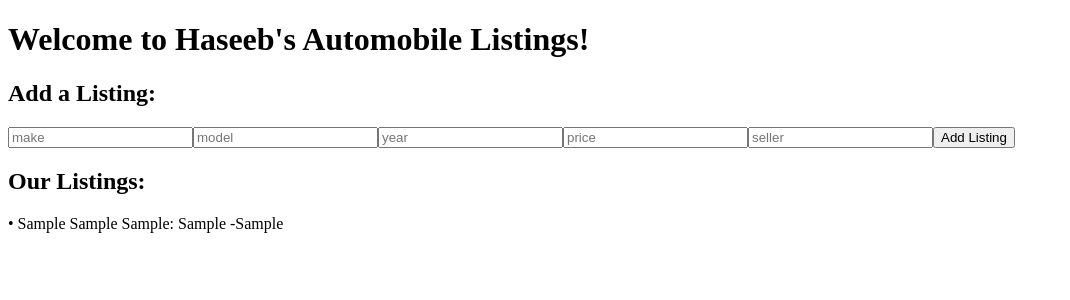
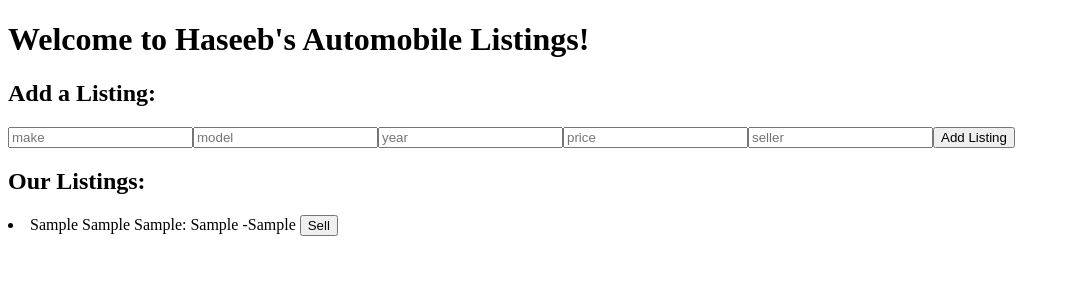
Before and after one commit to haseebhasan2019/CarListing, a React (Create React App) app: page / in a window 1280 px wide. Both pictures are taken after typing "Sample", "Sample", "Sample", "Sample", "Sample" into the empty fields and a click on the button "Add Listing". Shown: the top 300 px of the page, without its empty margins (0-1070 px from the left). Built offline with nearby package versions, Linux system fonts and the light colour scheme.

Commit message:
Added Sell button and line-through functionality

```diff
--- a/src/App.js
+++ b/src/App.js
@@ -20,14 +20,28 @@ function App() {
     const name5 = seller.current.value
     if (name === '' || name2 === '' || name3 === '' || name4 === '' || name5 === '') return
     setListings(prevListing => {
-      return [...prevListing, {id: uuidv4(), name: "•   " + name + " " + name2 + " " + name3
-      + ": " + name4 + " -" + name5, complete: false}]
+      return [...prevListing, {id: uuidv4(), name: name + " " + name2 + " " + name3
+      + ": " + name4 + " -" + name5 + "     ", completed: false}]
     })
     make.current.value = null
     model.current.value = null
     year.current.value = null
     price.current.value = null
     seller.current.value = null
+  }
+
+  function toggleComplete(id) {
+    setListings(
+      cars.map(car => {
+        if (car.id === id) {
+          return {
+            ...car,
+            completed: !car.completed
+          };
+        }
+        return car;
+      })
+    );
   }
 
   return (
@@ -42,7 +56,7 @@ function App() {
 
       <button onClick={handleAddListing}>Add Listing</button>
       <h2>Our Listings:</h2>
-      <CarList cars = {cars}/>
+      <CarList cars = {cars} toggleComplete={toggleComplete}/>
 
     </>
   )
--- a/src/Car.js
+++ b/src/Car.js
@@ -1,9 +1,18 @@
 import React from 'react'
 
-export default function Car({todo}) {
+export default function Car({car, toggleComplete}) {
+
+    function handleClick() {
+        toggleComplete(car.id);
+    }
+
     return (
         <div>
-            {todo.name}
+            <li
+                style={{
+                    textDecoration: car.completed ? "line-through" : null
+                }}
+            >{car.name}<button onClick={handleClick}>Sell</button></li>
         </div>
     )
 }
--- a/src/CarList.js
+++ b/src/CarList.js
@@ -1,10 +1,10 @@
 import React from 'react'
 import Car from './Car'
 
-export default function CarList( {cars}) {
+export default function CarList( {cars, toggleComplete}) {
     return (
-        cars.map(todo =>{
-            return <Car key={todo.id} todo = {todo} />
+        cars.map(car =>{
+            return <Car key={car.id} car = {car} toggleComplete={toggleComplete}/>
         })
     )
 }
```
Also changed, not shown: 1 other file (tests, documents, lock files or other folders).
